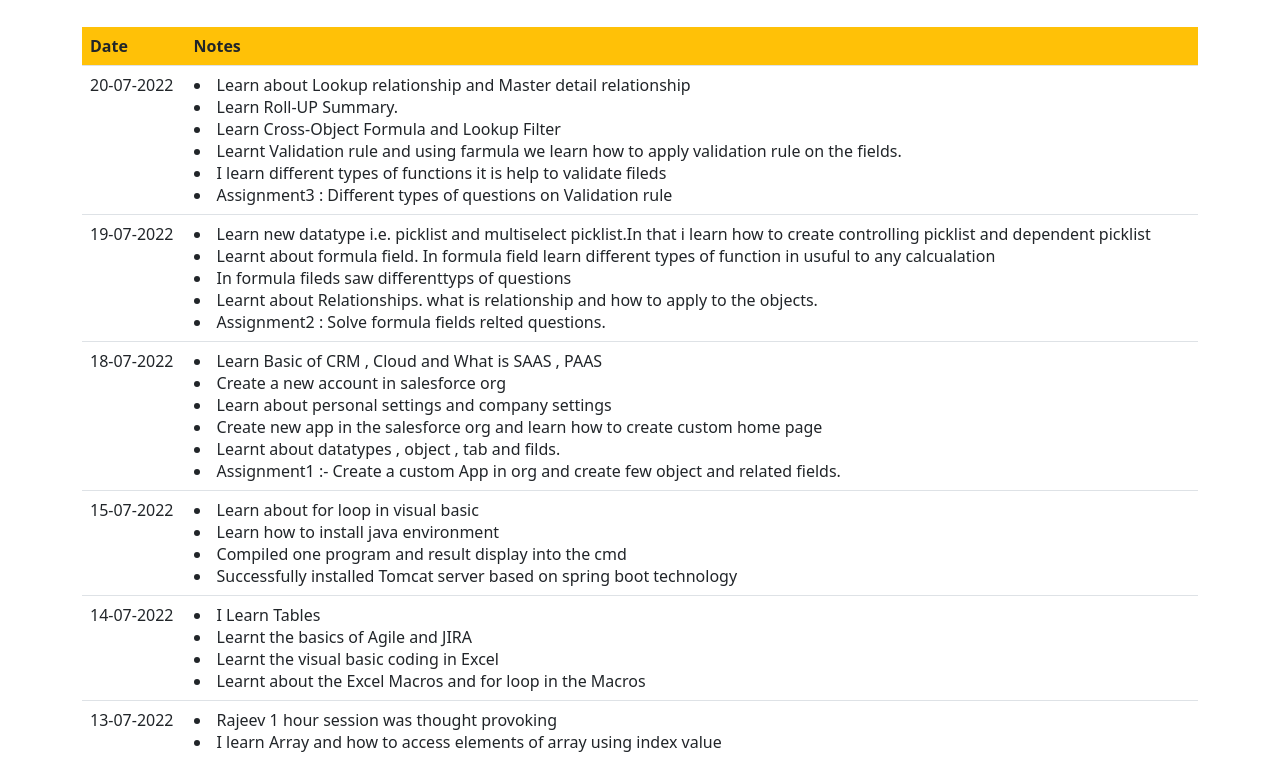
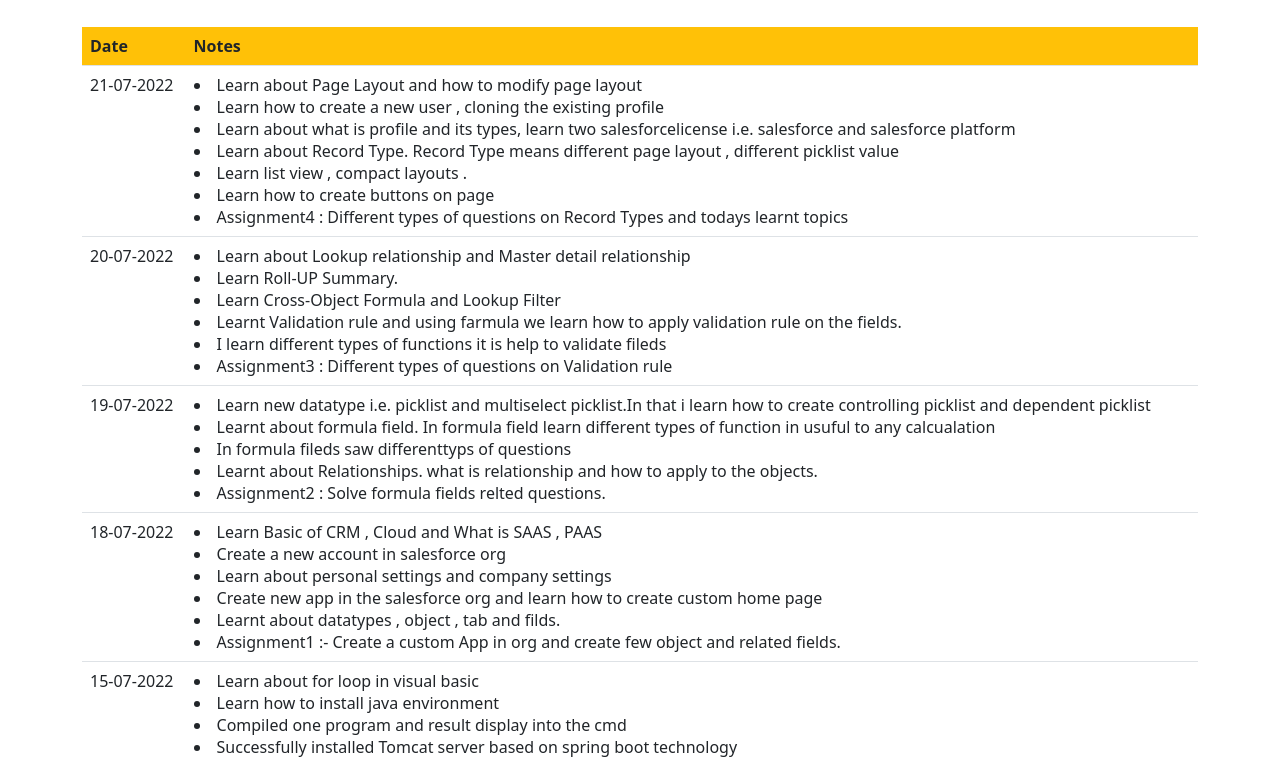
Before and after one commit to lucky-mrk/lucky-mrk.github.io, a plain HTML site: page Journal.html in a window 1280 px wide. Shown: the part 53-812 px from the top of the page. Drawn offline with nearby package versions, Linux system fonts and the light colour scheme.

Commit message:
Add files via upload

```diff
--- a/Journal.html
+++ b/Journal.html
@@ -17,6 +17,19 @@
 				</tr>
 			</thead>
 			<tbody>
+			<tr>
+					<td>21-07-2022</td>
+					<td>
+						<li>Learn about Page Layout and how to modify page layout</li>
+						<li>Learn how to create a new user , cloning the existing profile </li>
+						<li>Learn about what is profile and its types, learn two salesforcelicense i.e. salesforce and salesforce platform</li>
+						<li>Learn about Record Type. Record Type means different page layout , different picklist value</li>
+						<li>Learn list view , compact layouts .</li>
+						<li>Learn how to create buttons on page</li>
+						<li>Assignment4 : Different types of questions on Record Types and todays learnt topics</li>
+
+					</td>
+				</tr>
 			<tr>
 					<td>20-07-2022</td>
 					<td>
```
